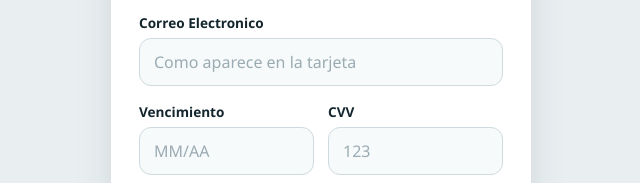
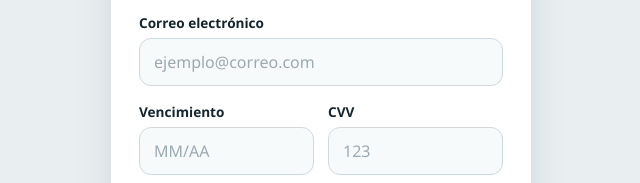
Before and after one commit to JosephV-Q/pasarela-pagos, a website: page public/index.html in a window 1280 px wide. Shown: the part 571-754 px from the top of the page, 319-959 px from the left. Drawn offline with Linux system fonts and the light colour scheme.

Commit message:
fix: Modify correo input field for better validation
Updated email input field to use type 'email' and adjusted placeholder and maxlength attributes.

```diff
--- a/public/index.html
+++ b/public/index.html
@@ -54,13 +54,22 @@
         <p class="campo__error" id="error-titular" role="alert"></p>
       </div>
 
+
       <div class="campo">
-        <label for="correo">Correo Electronico</label>
-        <input id="correo" name="correo" type="text" autocomplete="cc-name"
-               placeholder="Como aparece en la tarjeta" maxlength="40"
-               aria-describedby="error-correo" required>
+        <label for="correo">Correo electrónico</label>
+        <input
+          id="correo"
+          name="correo"
+          type="email"
+          autocomplete="email"
+          placeholder="ejemplo@correo.com"
+          maxlength="254"
+          aria-describedby="error-correo"
+          required
+        >
         <p class="campo__error" id="error-correo" role="alert"></p>
       </div>
+
 
       <div class="fila">
         <div class="campo">
```
